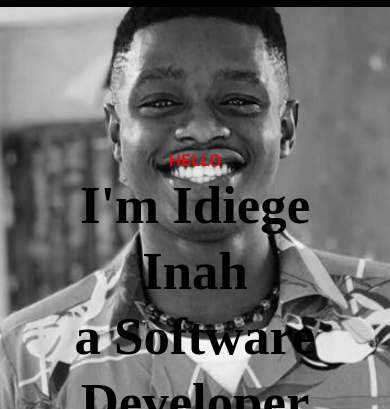
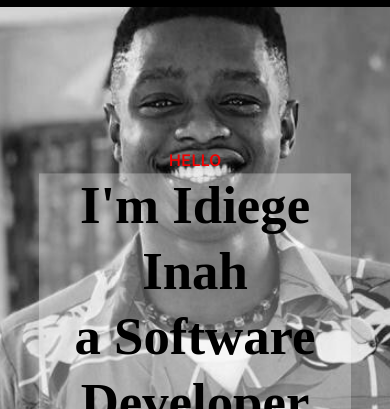
Before and after one commit to IdiegeA21/Inah-portfolio, a plain HTML site: page index.html in a window 390 px wide. Shown: the part 73-482 px from the top of the page. Drawn offline with nearby package versions, Linux system fonts and the light colour scheme; a web font is replaced by a local one.

Commit message:
Update responsive.css

```diff
--- a/responsive.css
+++ b/responsive.css
@@ -56,6 +56,7 @@
     .sal-content {
         text-align: center;
         font-weight: 600;
+        background-color: #ffffff4a;
     }
     .intro-btn {
         transform: translateX(10%);
```
